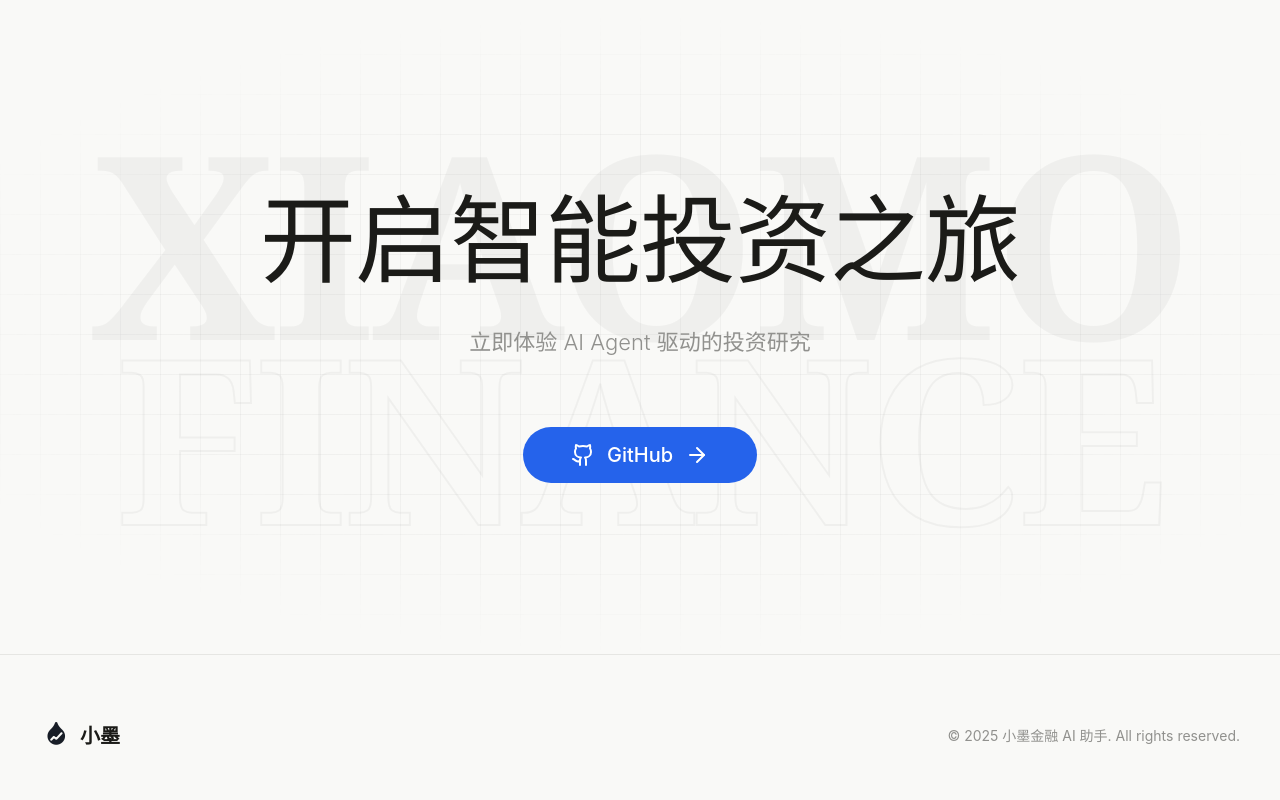
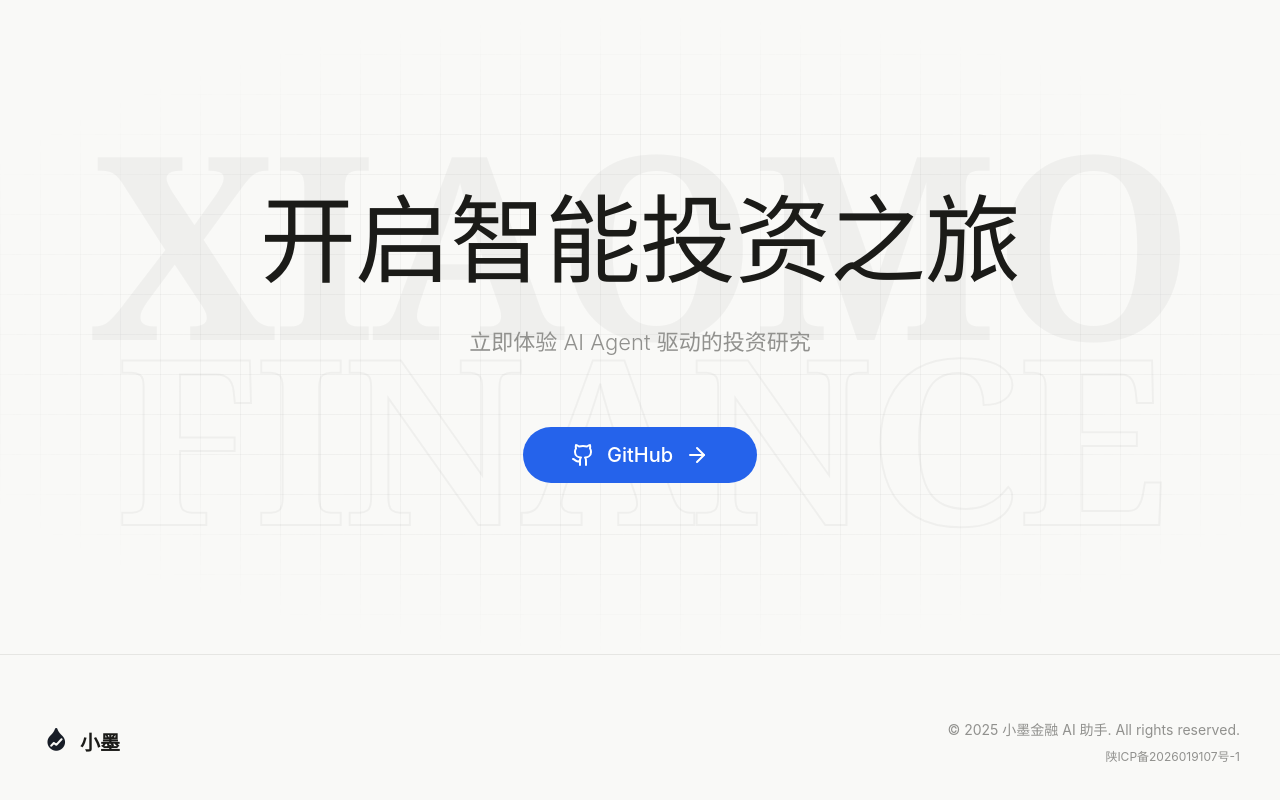
Before and after one commit to liukai-code/xiaomo-portal, a Vue app: page / in a window 1280 px wide. Shown: the part 4484-5284 px from the top of the page. Built offline with nearby package versions, Linux system fonts and the light colour scheme.

Commit message:
feat: add ICP filing number to footer
Add 陕ICP备2026019107号-1 link to MIIT beian website in footer.

Co-Authored-By: Claude Opus 4.7 <noreply@anthropic.com>

```diff
--- a/src/components/portal/PortalFooter.vue
+++ b/src/components/portal/PortalFooter.vue
@@ -8,7 +8,10 @@
           </div>
           <span class="portal-serif">小墨</span>
         </div>
-        <p class="portal-footer-copy">&copy; 2025 小墨金融 AI 助手. All rights reserved.</p>
+        <div class="portal-footer-info">
+          <p class="portal-footer-copy">&copy; 2025 小墨金融 AI 助手. All rights reserved.</p>
+          <a href="https://beian.miit.gov.cn/" target="_blank" class="portal-footer-icp">陕ICP备2026019107号-1</a>
+        </div>
       </div>
     </div>
   </footer>
@@ -60,8 +63,32 @@
   color: var(--portal-text);
 }
 
+.portal-footer-info {
+  display: flex;
+  flex-direction: column;
+  align-items: center;
+  gap: 8px;
+}
+
+@media (min-width: 768px) {
+  .portal-footer-info {
+    align-items: flex-end;
+  }
+}
+
 .portal-footer-copy {
   font-size: 14px;
   color: var(--portal-text-muted);
 }
+
+.portal-footer-icp {
+  font-size: 12px;
+  color: var(--portal-text-muted);
+  text-decoration: none;
+  transition: color 0.2s;
+}
+
+.portal-footer-icp:hover {
+  color: var(--portal-text);
+}
 </style>
```
